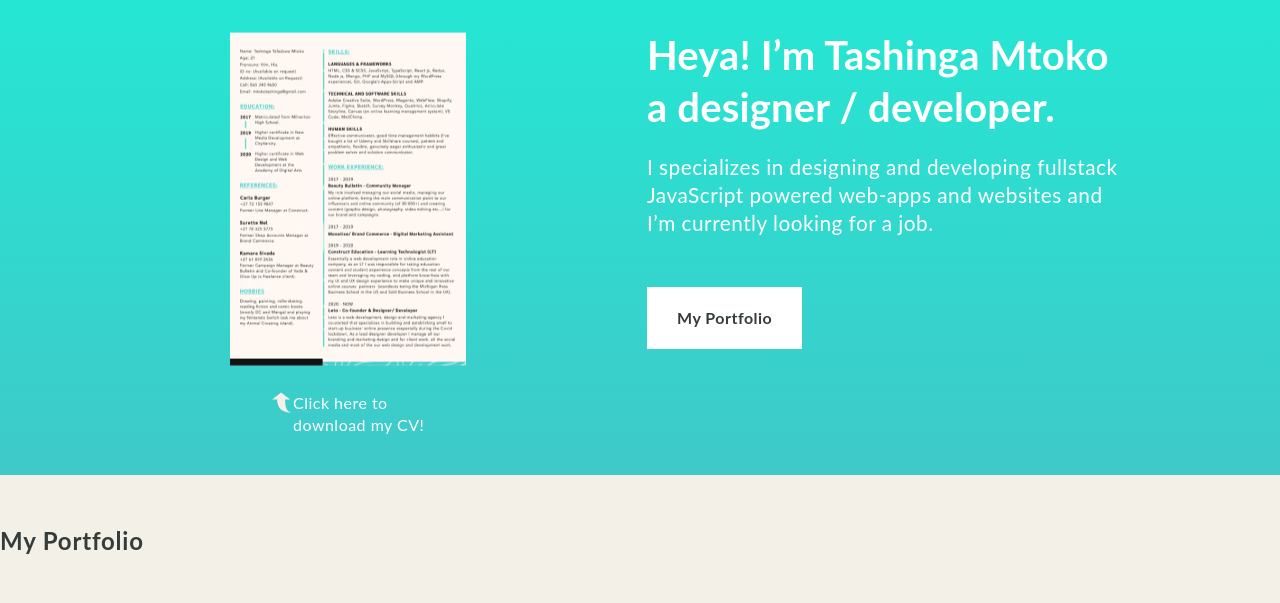
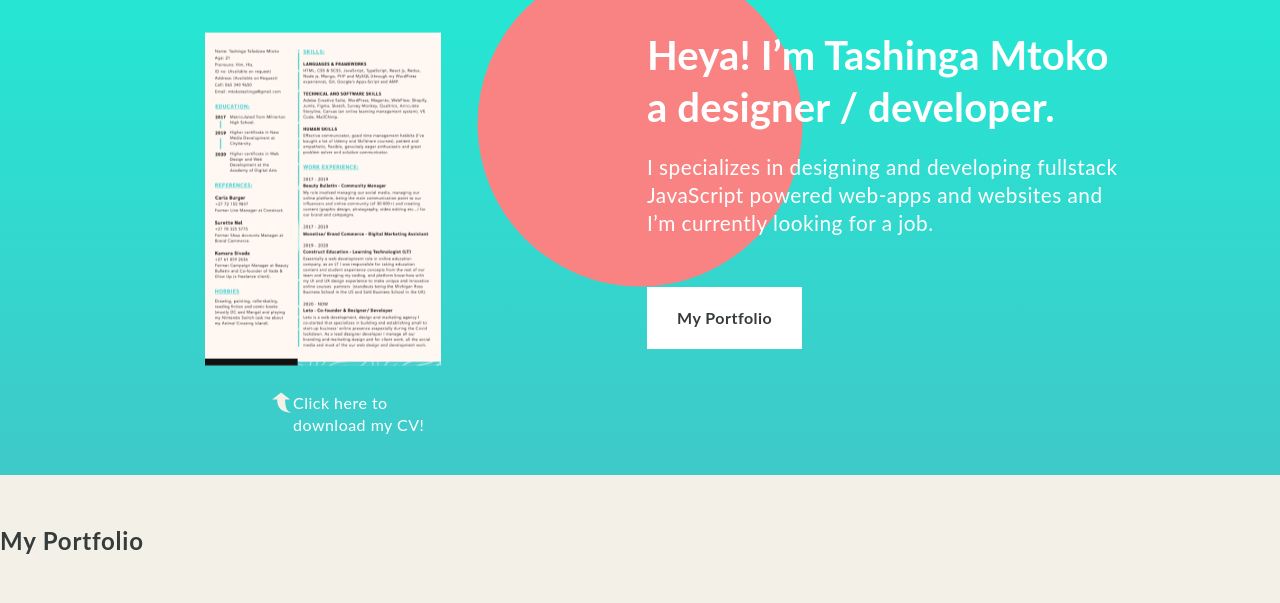
Before and after one commit to tasmto/tasmto, a website built with Parcel: page src/index.html in a window 1280 px wide. Shown: the part 121-724 px from the top of the page. Built offline with nearby package versions, Linux system fonts and the light colour scheme; grey boxes are pictures that could not be loaded.

Commit message:
red dot on hero

```diff
--- a/src/scss/layout/_home.scss
+++ b/src/scss/layout/_home.scss
@@ -12,6 +12,31 @@
                 display: block;
             }
         }
+    }
+
+    .text-container{
+        > * {
+            position: relative;
+        z-index: 5;
+        }
+        &::before {
+            content: "";
+            display: block;
+            position: absolute;
+            z-index: 1;
+            background: $red;
+            height: 250px;
+            width: 250px;
+            border-radius: 5000px;
+            left: 50%;
+            top: 15%;
+            transform: translateX(-50%) scale(1.3);
+        }
+    }
+
+    figure {
+        display: block;
+        z-index: 5;
     }
 
 }
```
Also changed, not shown: 2 other files.
